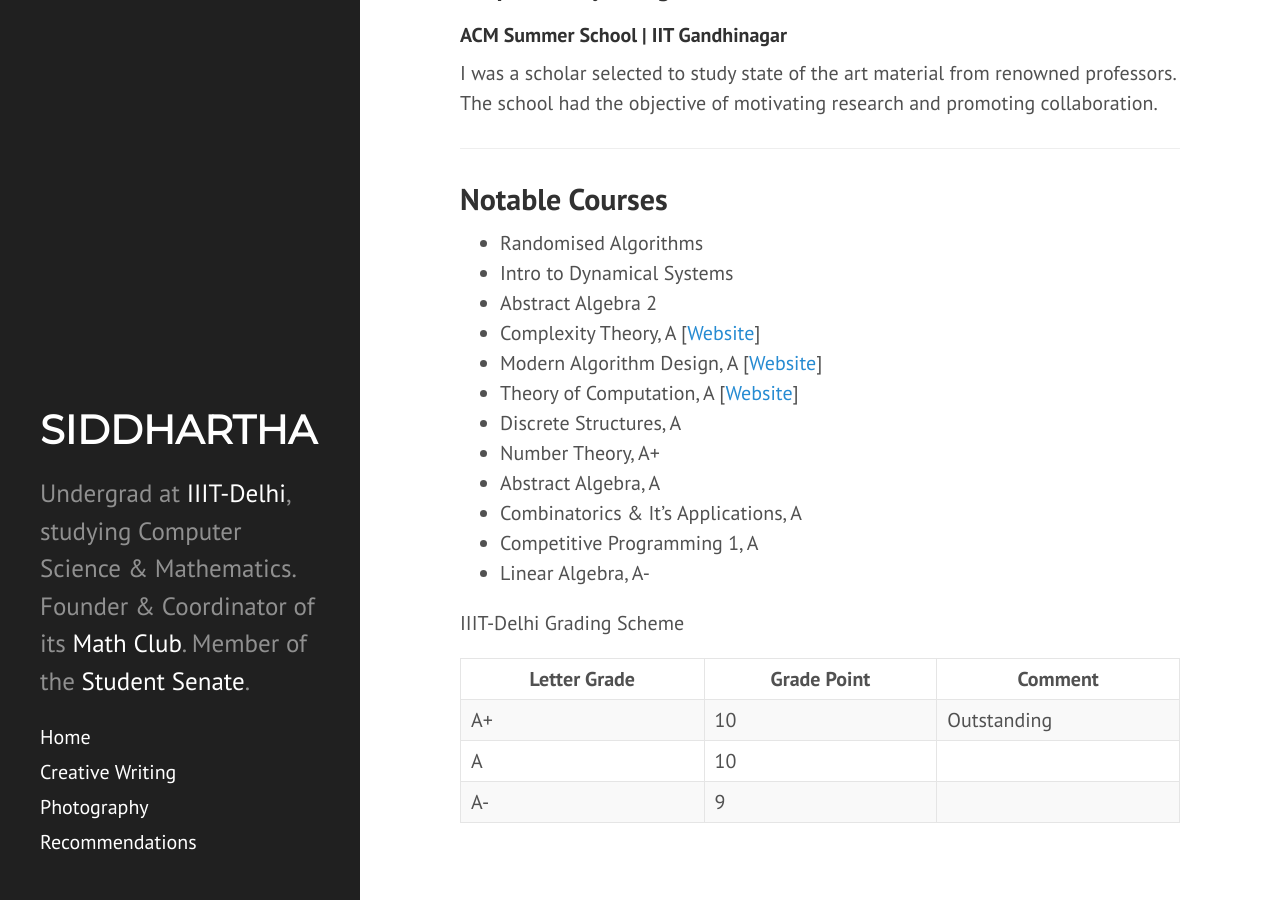
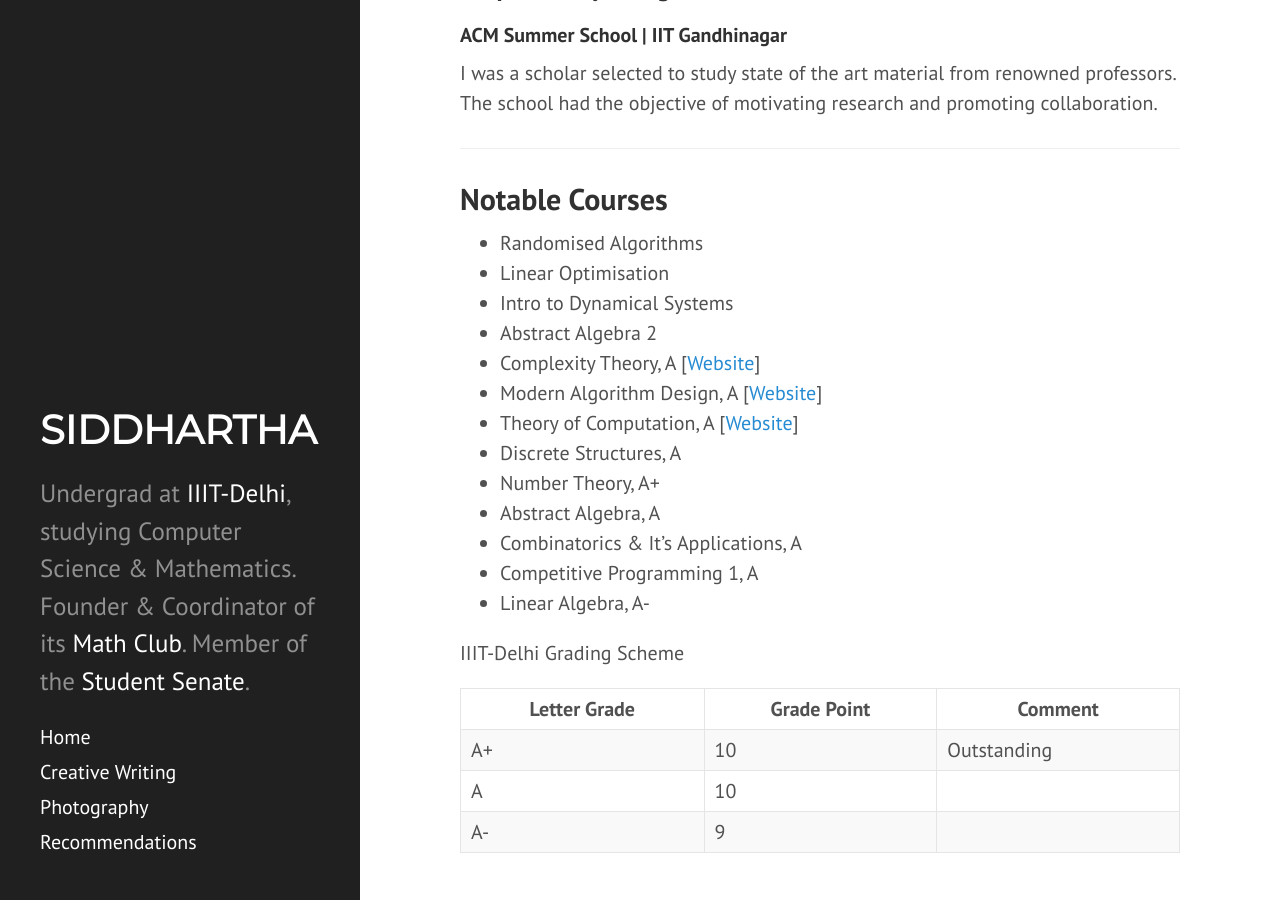
Before and after one commit to siddjai/siddjai.github.io, a Jekyll site: the page built from index.md, in a window 1280 px wide and 900 px high, scrolled down 2264 px. Built offline with Jekyll 4.4.1, drawn with Linux system fonts in a browser that asks for light colours; nearby versions of some CDN libraries.

Commit message:
Update index.md

```diff
--- a/index.md
+++ b/index.md
@@ -71,6 +71,7 @@ Notable Courses
 ------
 
  - Randomised Algorithms
+ - Linear Optimisation
  - Intro to Dynamical Systems
  - Abstract Algebra 2
  - Complexity Theory, A [[Website](https://sites.google.com/a/iiitd.ac.in/cse621m18/)]
```
